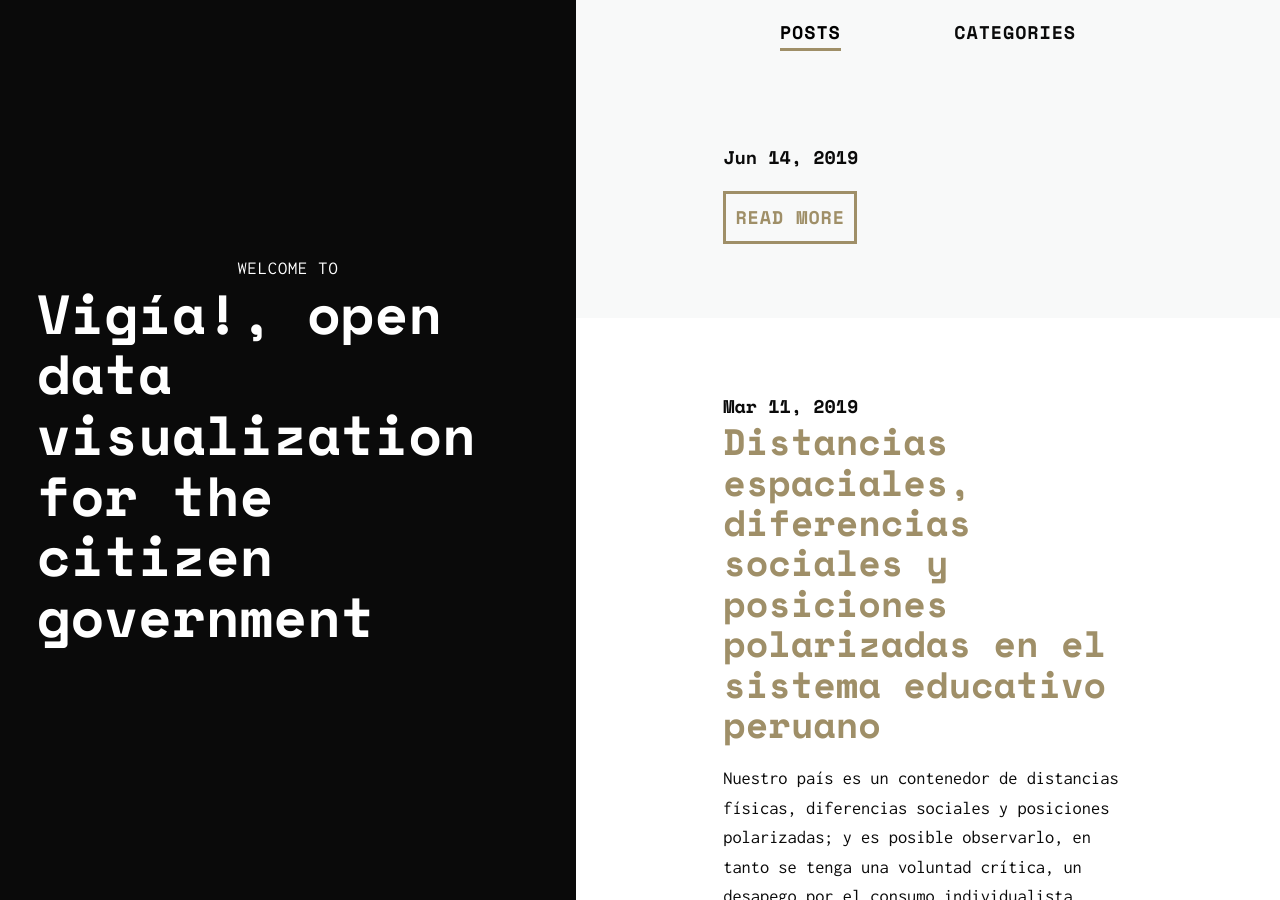
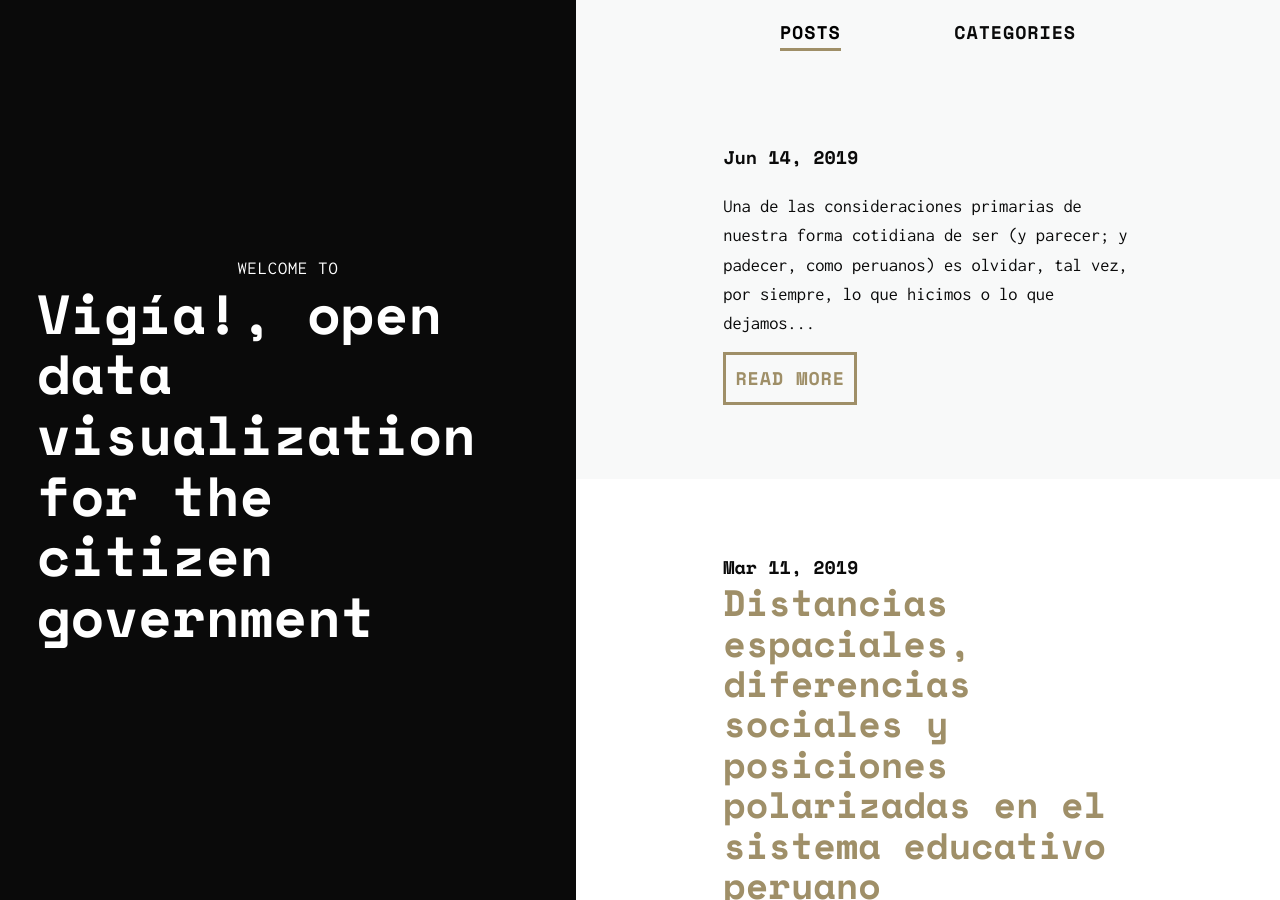
Before and after one commit to manuelvarzen/Vigia, a Jekyll site: the page built from index.html, in a window 1280 px wide and 900 px high. Built offline with Jekyll 4.4.1, drawn with Linux system fonts in a browser that asks for light colours; nearby versions of some CDN libraries; the list of posts is cut into pages by our own code; some of the changed lines change nothing that is shown.

Commit message:
Update 2019-06-13-La-Red-Dorsal-del-Plan-Huascaran.md

```diff
--- a/_posts/2019-06-13-La-Red-Dorsal-del-Plan-Huascaran.md
+++ b/_posts/2019-06-13-La-Red-Dorsal-del-Plan-Huascaran.md
@@ -17,3 +17,37 @@
   - Data-Visualization
   - Data-Journalism
 ---
+
+Una de las consideraciones primarias de nuestra forma cotidiana de ser (y parecer; y padecer, como peruanos) es olvidar, tal vez, por siempre, lo que hicimos o lo que dejamos de hacer. En un país cada vez más fragmentado en su presente es imposible pensar que tuvo un pasado integrado y por lo tanto seria lógico esperar un futuro apocalíptico. Esta visión no es única, de hecho varios personajes de nuestra sociedad refieren siempre mirar el vaso medio vacío aunque algunos otros (cada vez menos) prefieren verlo medio lleno. Sin embargo, aunque duela y enoje siempre será aconsejable recordar para olvidar que es posible dejar el pasado atrás.
+
+Con esta premisa nos interesa vincular el Plan Huascaran con la Red Dorsal Nacional de Fibra Óptica para observar las similitudes en sus distancias espaciales, sus ausencias funcionales y sus aproximaciones conceptuales para llegar a la conclusión de que se trata de situaciones similares con actores diferentes e iguales resultados (al menos hasta la fecha). Es probable que algunas personas se encuentren en desacuerdo con esta explicación pero como en toda situación unos observamos el vaso medio vacío y otros lo observaran medio lleno. En todo caso cada quien tienen el derecho de defender su punto de vista.
+
+##Proximidades conceptuales:
+Al comparar ambos documentos encontramos las siguientes palabras en común: [1] Nacional [2] Telecomunicaciones [3] Servicios; otras 2 [4] Ancha y [5] aparece vinculadas con menor énfasis. De esta comparación podemos inferir que ambos proyectos han sido concebidos para proporcionar servicios de telecomunicaciones a nivel nacional teniendo en común que los dos reclaman una infraestructura para operar. Obviamente, en la ley que crea la Red Dorsal Nacional de Fibra Óptica los conceptos técnicos y las consideraciones tecnológicas fueron más específicos que en el decreto supremo que origino el plan Huascaran.
+
+En la imagen observamos a existencia de las mismas palabras en ambos documentos. La lectura de ellos nos indican que se refieren a los mismos conceptos es decir en [1] Nacional, en ambos proyectos se hace referencia que tiene que el alcance de la infraestructura debe permitir conectar todo el país; en [2] Telecomunicaciones, ambos documentos hacen referencia a una red de comunicaciones que permite transmitir datos y voz; y conectarse a otras redes de información, nacionales o extranjeras. Finalmente [3] Servicios, se entiende que ambos proyectos será un servicio, una prestación que el ciudadano tendrá disponible a través de un agente privado concesionario de su provisión.
+
+Sinclair, S. & G. Rockwell (2019) TermsRadio. Voyant Tools. Retrieve June 9, 2019, from http://voyant-tools.org
+
+
+
+
+Es de esta manera como establecemos una aproximación conceptual entre ambos proyectos evidenciada en el significado común de tres palabras que resumen el sentido de los proyectos estudiados.
+
+##Distancias espaciales
+
+
+
+
+
+
+##Ausencias funcionales
+De esa manera, como hoy se discuten los problemas de la concesión a los operadores de la Red Dorsal Nacional de Fibra Óptica ayer se discutía, en el Plan Huascaran, la forma en que un operador entregaría acceso a la Internet a todos los colegios públicos del Perú, tarea más que imposible considerando el presupuesto nacional, nuestra geografía, la cantidad de estudiantes por aula en cada institución educativa, la disposición de equipos en cada una de ellas, entre otras consideraciones logísticas solo para dejar de hablar de los aspectos conceptuales de la formación mediática de los docente y alumnos para que pudieran hacer un uso intensivo de la promesa de la conexión cuando esta llegara a su escuela.
+
+En ese sentido, la definición de ausencia funcional para nosotros se define como el "no-hacer", el "dejar pasar" o simplemente el "hacer" por el "hacer" en la evidencia más próxima de la búsqueda ... del funcionario público
+
+
+##Recordar es volver a vivir: a modo de reflexión.
+¿Quién desearía volver a vivir una mala experiencia? Usualmente, nadie. Pero cuando observamos el esfuerzo del Estado es imposible olvidar que en la experiencia presente no existe un pasado, un antecedente. Por eso es importante recordar lo sucedido, aunque duela y enoje.
+
+Pero alguien puede indicar que esta situación es diferente, por que el actual proyecto al cual hemos hecho referencia es de infraestructura y el otro fue educativo; que el primero proviene directamente del Ministerio de Transporte y Comunicaciones; y el otro, del Ministerio de Educación.
```
